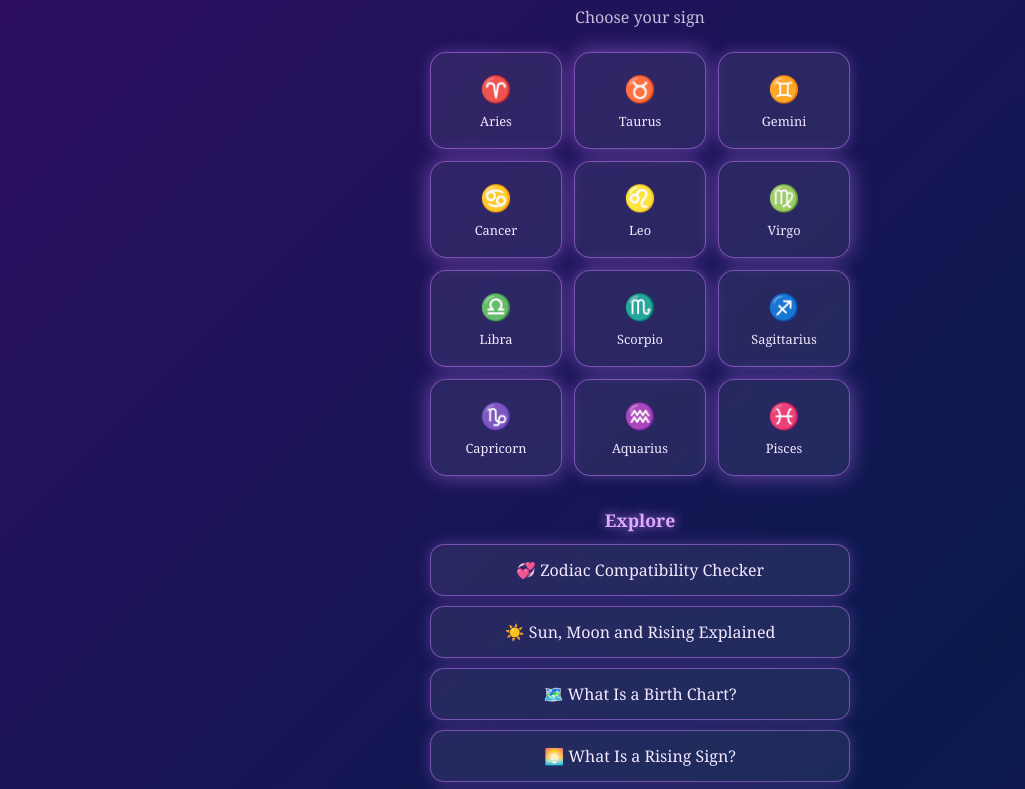
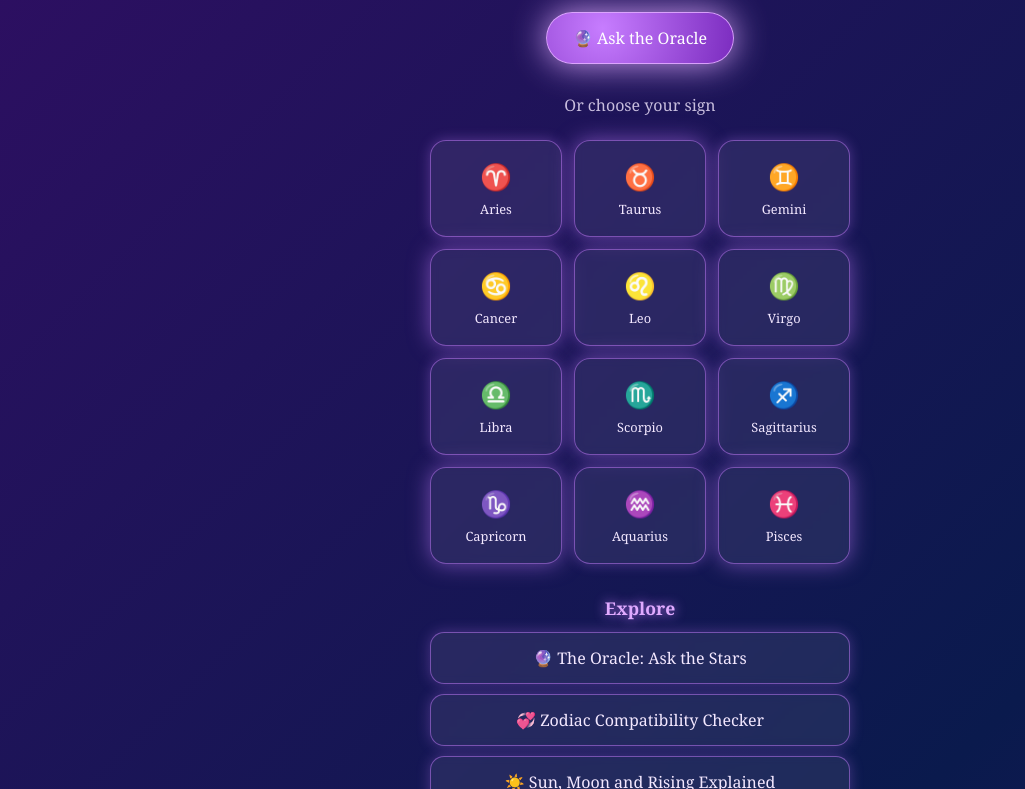
Before and after one commit to partypeg/daily-stars, a plain HTML site: page index.html in a window 1280 px wide. Shown: the part 104-893 px from the top of the page, without its empty margins (0-1025 px from the left). Drawn offline with Linux system fonts and the light colour scheme.

Commit message:
Update index.html

```diff
--- a/index.html
+++ b/index.html
@@ -3,7 +3,7 @@
 <head>
 <meta name="viewport" content="width=device-width, initial-scale=1">
 <title>Daily Stars - Free Daily Horoscopes</title>
-<meta name="description" content="Free daily horoscopes for all 12 zodiac signs: love, work and mood readings that change every day.">
+<meta name="description" content="Free daily horoscopes for all 12 zodiac signs: love, work and mood readings that change every day. Ask the Oracle for a personal reading.">
 <style>
   body {
     margin: 0;
@@ -39,7 +39,7 @@
     0%, 100% { opacity: 0.2; }
     50%      { opacity: 0.9; }
   }
-  h1, h2, p, .grid, #result, .note, .explore { position: relative; z-index: 1; }
+  h1, h2, p, .grid, #result, .note, .explore, .oraclebtn { position: relative; z-index: 1; }
   h1 {
     text-shadow: 0 0 20px #c77dff;
     font-size: 2rem;
@@ -50,6 +50,22 @@
     50%      { text-shadow: 0 0 32px #e0aaff, 0 0 60px #9d4edd; }
   }
   p { opacity: 0.8; }
+  .oraclebtn {
+    display: inline-block;
+    margin: 6px 0 14px;
+    padding: 14px 26px;
+    border-radius: 30px;
+    color: #fff;
+    text-decoration: none;
+    background: radial-gradient(circle at 30% 30%, #c77dff, #7b2cbf);
+    border: 1px solid rgba(224,170,255,0.9);
+    box-shadow: 0 0 24px rgba(199,125,255,0.7);
+    animation: pulse 3.5s ease-in-out infinite;
+  }
+  @keyframes pulse {
+    0%, 100% { box-shadow: 0 0 16px rgba(199,125,255,0.5); }
+    50%      { box-shadow: 0 0 36px rgba(224,170,255,0.95); }
+  }
   .grid {
     display: grid;
     grid-template-columns: repeat(3, 1fr);
@@ -120,7 +136,8 @@
 </head>
 <body>
   <h1>Daily Stars ✨</h1>
-  <p>Choose your sign</p>
+  <a class="oraclebtn" href="oracle.html">🔮 Ask the Oracle</a>
+  <p>Or choose your sign</p>
 
   <div id="result">
     <h2 id="signName"></h2>
@@ -136,6 +153,7 @@
 
   <div class="explore">
     <h2>Explore</h2>
+    <a href="oracle.html">🔮 The Oracle: Ask the Stars</a>
     <a href="compatibility.html">💞 Zodiac Compatibility Checker</a>
     <a href="big-three.html">☀️ Sun, Moon and Rising Explained</a>
     <a href="birth-chart.html">🗺️ What Is a Birth Chart?</a>
```
